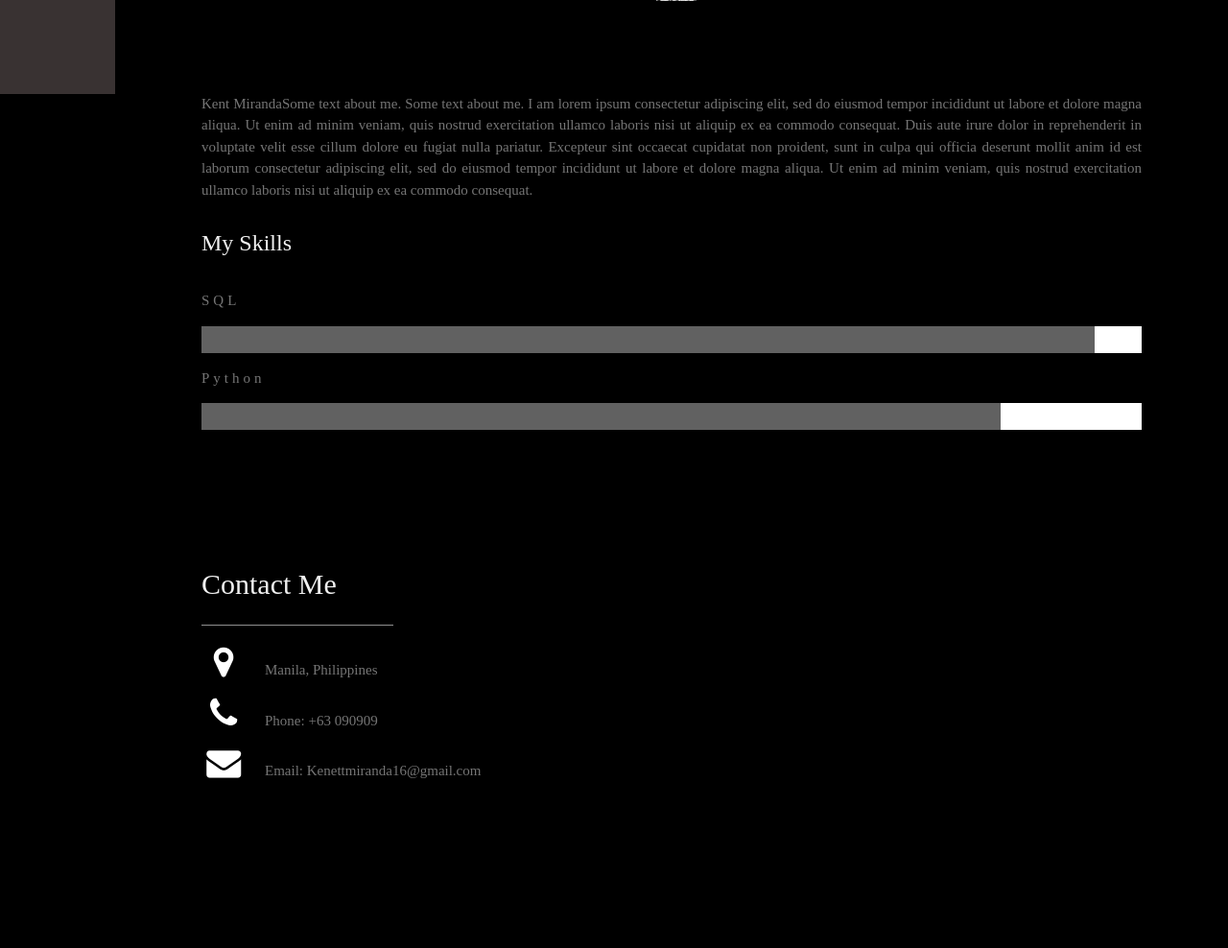
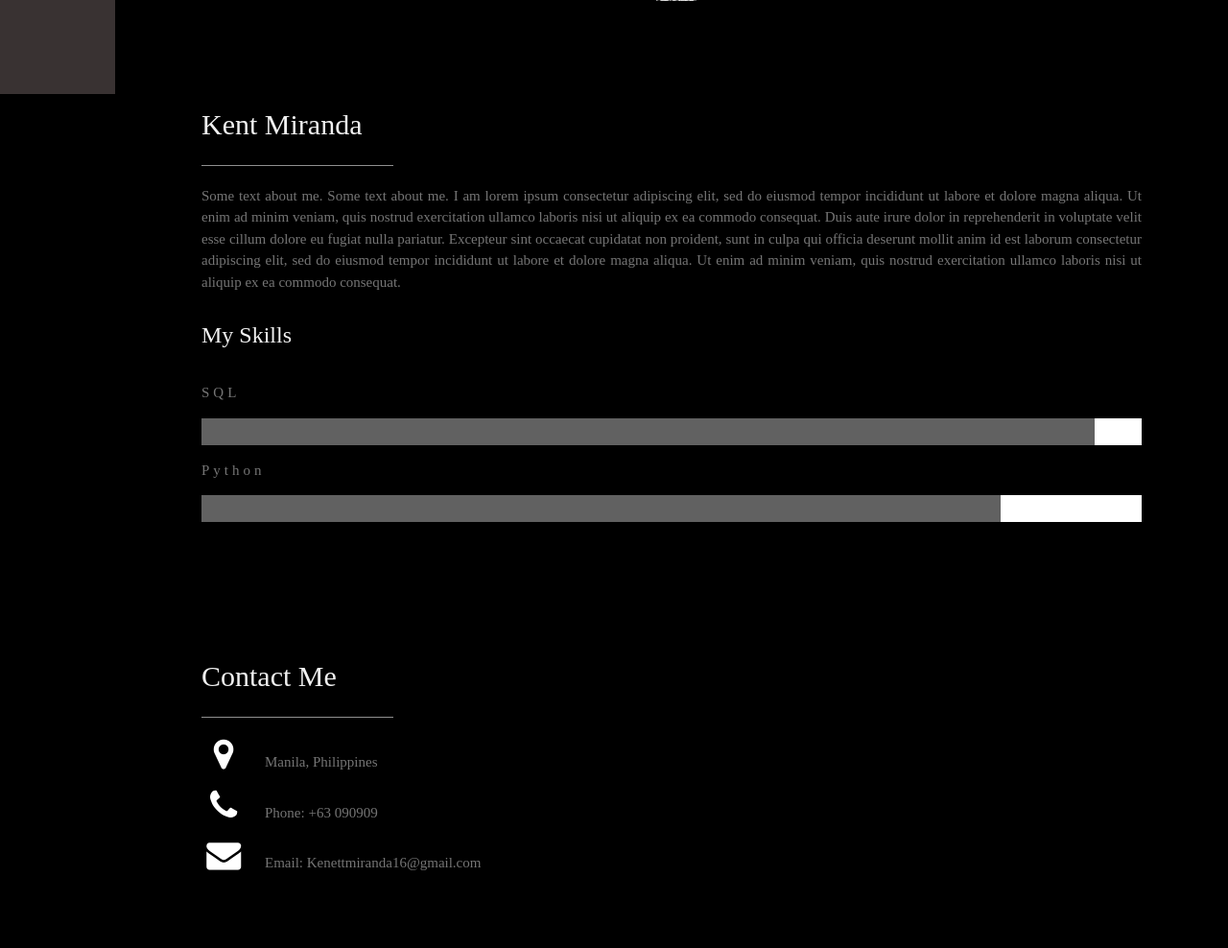
Before and after one commit to KentMiranda/lab2, a PHP site: page / in a window 1280 px wide. Shown: the part 702-1690 px from the top of the page at 96% size. Run offline with PHP 8.4, Linux system fonts and the light colour scheme; some web fonts are replaced.

Commit message:
updated Week8

```diff
--- a/Week8/index.php
+++ b/Week8/index.php
@@ -61,8 +61,9 @@ body, h1,h2,h3,h4,h5,h6 {font-family: "Times New Roman", serif}
 
   <div class="w3-content w3-justify w3-text-grey w3-padding-64" id="about">
 
+  <h2 class="w3-text-light-grey">Kent Miranda</h2>
+      <hr style="width:200px" class="w3-opacity">
   <?php
-    echo'Kent Miranda';
     echo'Some text about me. Some text about me. I am lorem ipsum consectetur adipiscing elit, sed do eiusmod tempor incididunt ut labore et dolore magna aliqua. Ut enim ad minim veniam, quis nostrud exercitation ullamco laboris nisi ut aliquip ex ea commodo consequat. Duis aute irure dolor in reprehenderit in voluptate velit esse cillum dolore eu fugiat nulla pariatur. Excepteur sint occaecat cupidatat non proident, sunt in culpa qui officia deserunt mollit anim id est laborum consectetur adipiscing elit, sed do eiusmod tempor incididunt ut labore et dolore magna aliqua. Ut enim ad minim veniam, quis nostrud exercitation ullamco laboris nisi ut aliquip ex ea commodo consequat.';
   ?>
 
```
